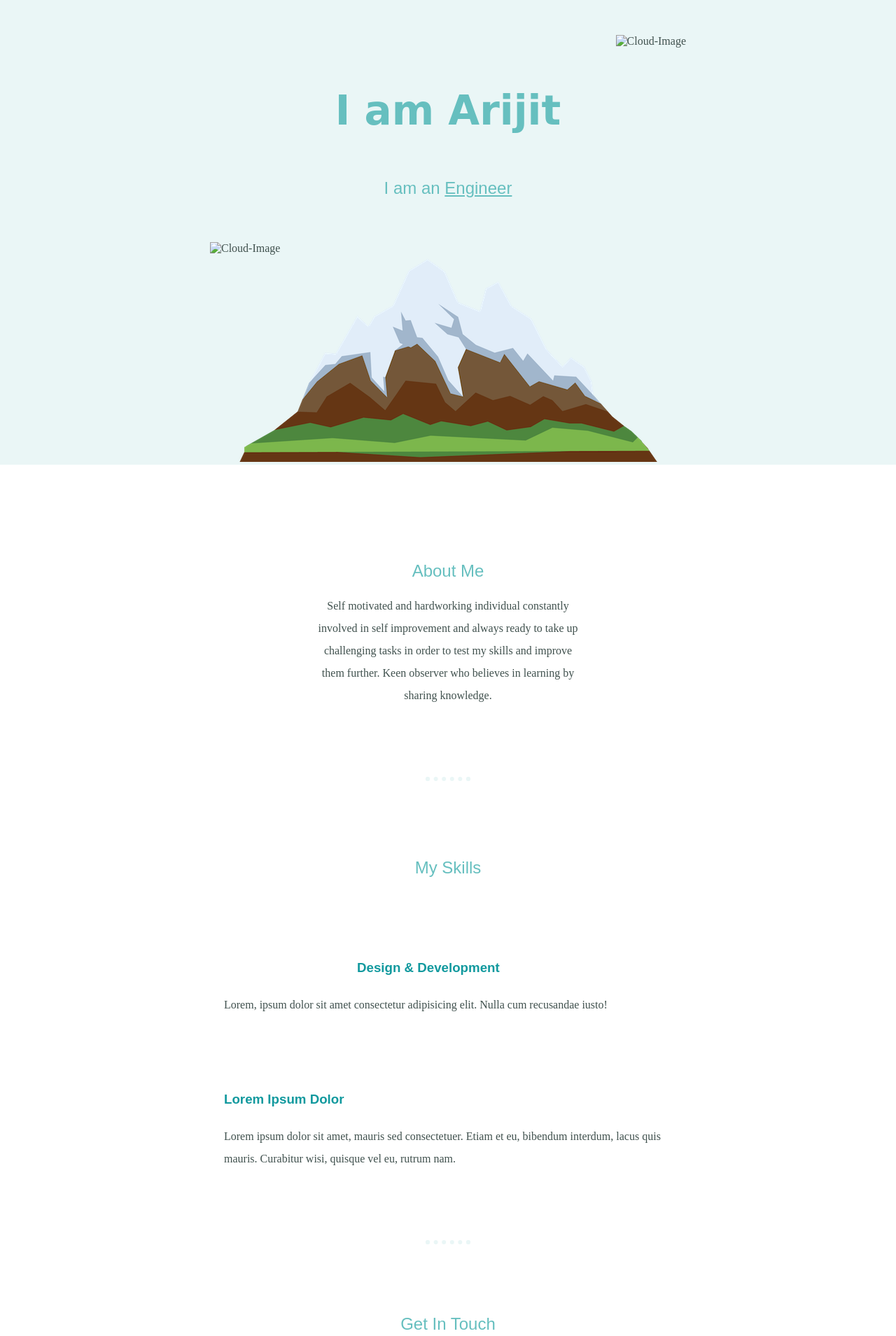
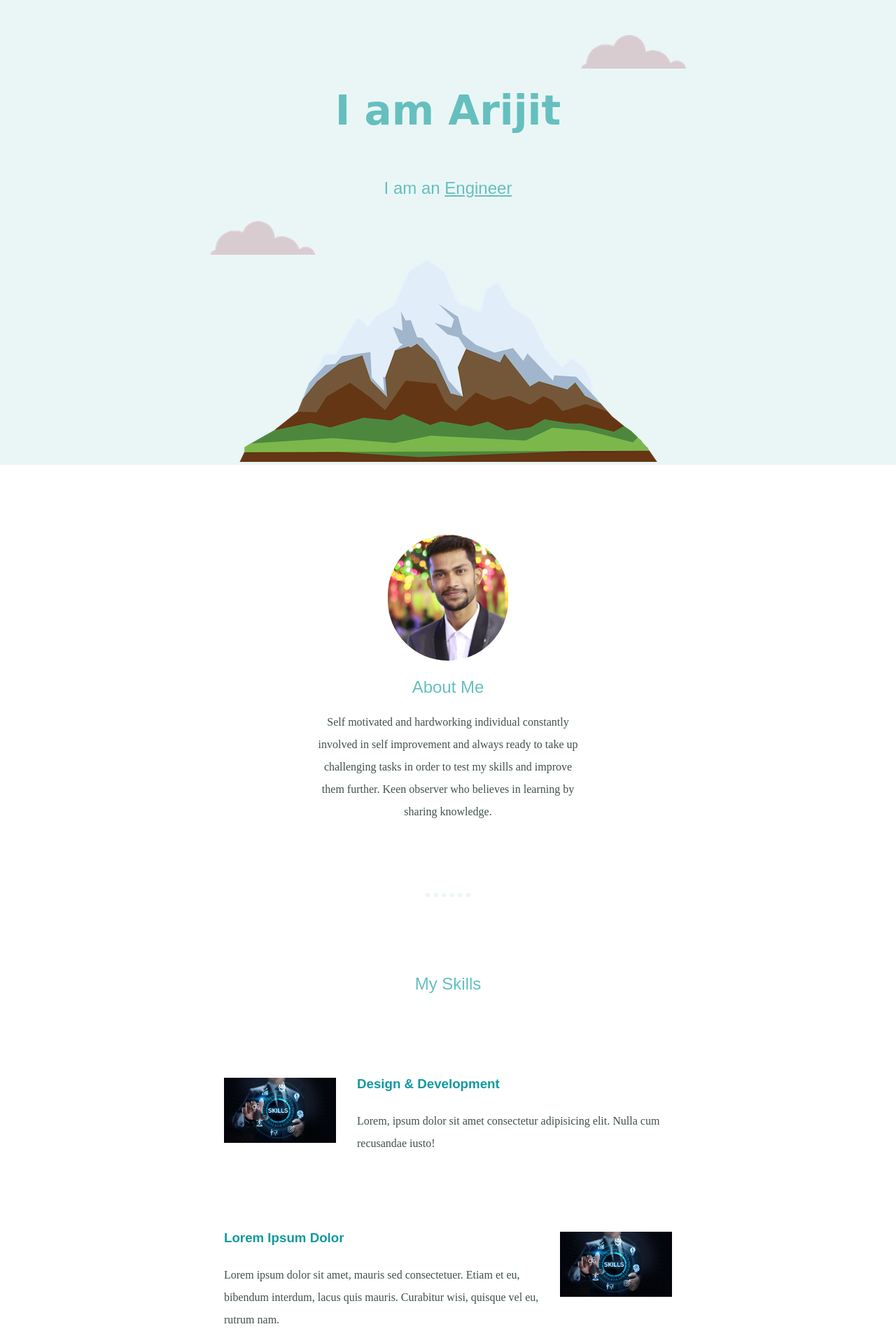
Before and after one commit to ArijitMitra1999/portfolio, a plain HTML site: page index.html in a window 1280 px wide. Shown: the top 1909 px of the page at 70% size. Drawn offline with Linux system fonts and the light colour scheme; files that its build step writes are made by us from their sources; files whose address does not match are found by name.

Commit message:
Update index.html
Update css and images file paths.

```diff
--- a/index.html
+++ b/index.html
@@ -5,21 +5,21 @@
     <meta http-equiv="X-UA-Compatible" content="IE=edge">
     <meta name="viewport" content="width=device-width, initial-scale=1.0">
     <link rel="icon" href="favicon.ico?v=2">
-    <link rel="stylesheet" href="css/styles.css">
+    <link rel="stylesheet" href="styles.css">
     <!-- <link rel="stylesheet" href="css/styling.css"> -->
     <title>Demo Site</title>
 </head>
 <body>
     <div class="top-container">
-        <img class="top-cloud" src="images/cloud.png" alt="Cloud-Image">
+        <img class="top-cloud" src="cloud.png" alt="Cloud-Image">
         <h1>I am Arijit</h1>
         <h2>I am an <span class="pro">Engineer</span></h2>
-        <img class="bottom-cloud" src="images/cloud.png" alt="Cloud-Image">
+        <img class="bottom-cloud" src="cloud.png" alt="Cloud-Image">
         <img src="images/mountain.png" alt="Mountain-Image">
      </div>
      <div class="middle-container">
         <div class="profile">
-          <img class="Profile-Pic" src="images/Profile Pic.jpg" alt="">
+          <img class="Profile-Pic" src="Profile Pic.jpg" alt="">
           <h2>About Me</h2>
           <p class="intro">Self motivated and hardworking individual constantly involved in self improvement and always ready to take up challenging tasks in order to test my skills and improve them further. Keen observer who believes in learning by sharing knowledge.</p>
         </div>
@@ -27,12 +27,12 @@
         <div class="skills">
           <h2 class="skills-heading">My Skills</h2>
           <div class="skill-row">
-            <img class="skill-pic" src="images/skills.jpeg" alt="">
+            <img class="skill-pic" src="skills.jpeg" alt="">
             <h3>Design & Development</h3>
             <p class="skill-description">Lorem, ipsum dolor sit amet consectetur adipisicing elit. Nulla cum recusandae iusto!</p>
           </div>
           <div class="skill-row">
-            <img class="skill1-pic" src="images/skills.jpeg" alt="">
+            <img class="skill1-pic" src="skills.jpeg" alt="">
             <h3>Lorem Ipsum Dolor</h3>
             <p class="skill1-description">Lorem ipsum dolor sit amet, mauris sed consectetuer. Etiam et eu, bibendum interdum, lacus quis mauris. Curabitur wisi, quisque vel eu, rutrum nam.</p>
           </div>
```
